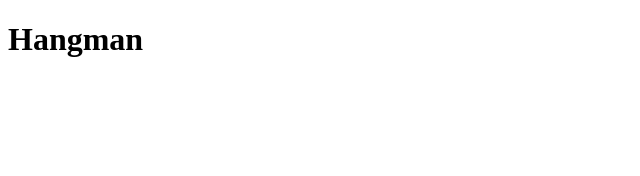
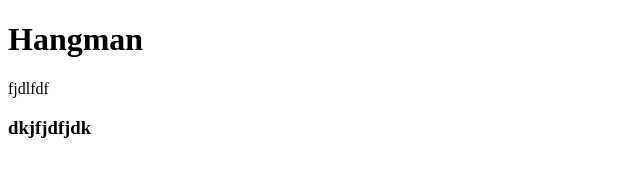
Before and after one commit to ivankgg/hangman, a plain HTML site: page index.html in a window 1280 px wide. Shown: the whole page, without its empty margins (0-640 px from the left). Drawn offline with Linux system fonts and the light colour scheme.

Commit message:
add p and h3

```diff
--- a/index.html
+++ b/index.html
@@ -5,6 +5,7 @@
 </head>
 <body>
     <h1>Hangman</h1>
-
+        <p>fjdlfdf</p>
+        <h3>dkjfjdfjdk</h3>
 </body>
 </html>
```
